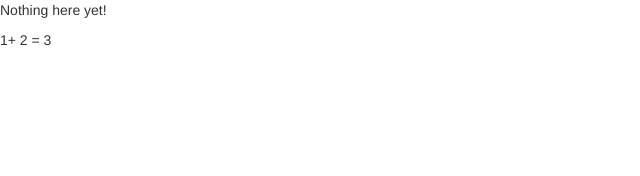
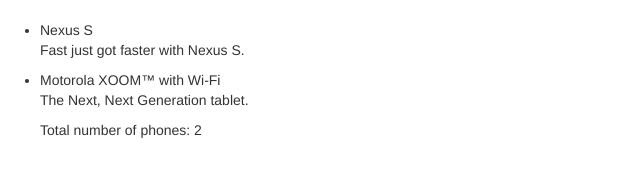
Before and after one commit to JacobKeifer/CSE112HW1-Jacob-Keifer, a website: page angular-phonecat/app/index.html in a window 1280 px wide. Shown: the whole page, without its empty margins (0-640 px from the left). Drawn offline with nearby package versions, Linux system fonts and the light colour scheme.

Commit message:
Step 1 commit

```diff
--- a/angular-phonecat/app/css/app.css
+++ b/angular-phonecat/app/css/app.css
@@ -1 +1,5 @@
 /* app css stylesheet */
+
+body {
+  padding-top: 20px;
+}
--- a/angular-phonecat/app/index.html
+++ b/angular-phonecat/app/index.html
@@ -2,15 +2,28 @@
 <html lang="en" ng-app>
 <head>
   <meta charset="utf-8">
-  <title>My HTML File</title>
+  <title>Google Phone Gallery</title>
   <link rel="stylesheet" href="bower_components/bootstrap/dist/css/bootstrap.css">
   <link rel="stylesheet" href="css/app.css">
   <script src="bower_components/angular/angular.js"></script>
 </head>
 <body>
 
-  <p>Nothing here {{'yet' + '!'}}</p>
-  <p>1+ 2 = {{1 + 2}} </p>
+  <ul>
+    <li>
+      <span>Nexus S</span>
+      <p>
+        Fast just got faster with Nexus S.
+      </p>
+    </li>
+    <li>
+      <span>Motorola XOOM™ with Wi-Fi</span>
+      <p>
+        The Next, Next Generation tablet.
+      </p>
+      <p>Total number of phones: 2</p>
+    </li>
+  </ul>
 
 </body>
 </html>
```
Also changed, not shown: 1 other file.
